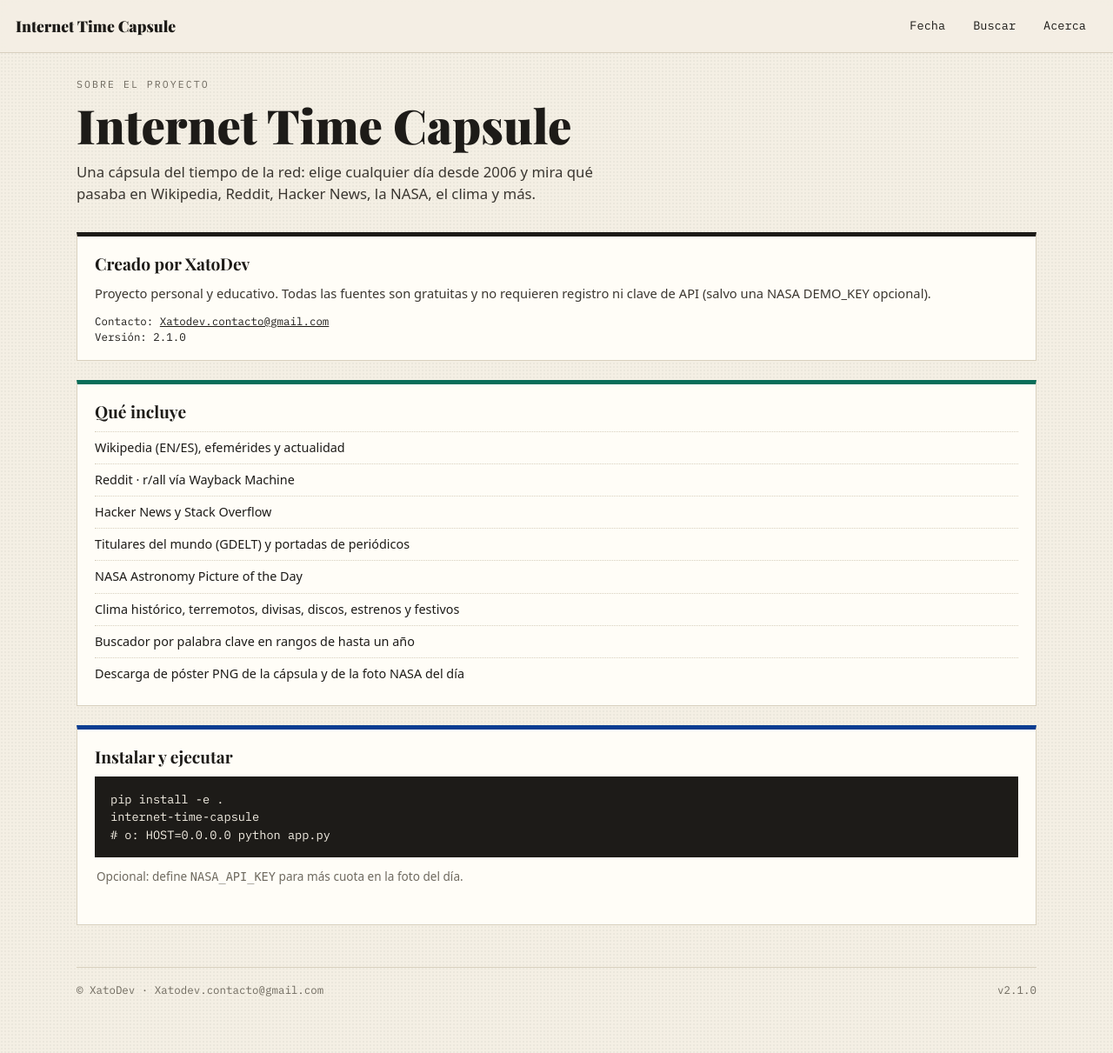
After one commit to XatoDevelopment/internet-time-capsule, a Flask app: page /acerca in a window 1280 px wide. The commit adds this page. Shown: the whole page at 87% size. Run offline with Flask 3, Linux system fonts and the light colour scheme.

Commit message:
Initial commit: Internet Time Capsule v2.1 by XatoDev

```diff
--- a/app.py
+++ b/app.py
@@ -1,3 +1,4 @@
+"""Internet Time Capsule — creado por XatoDev (Xatodev.contacto@gmail.com)."""
 import os
 from datetime import date, timedelta
 from urllib.parse import urlparse
@@ -21,7 +22,16 @@
 MESES = ["enero", "febrero", "marzo", "abril", "mayo", "junio", "julio",
          "agosto", "septiembre", "octubre", "noviembre", "diciembre"]
 
-app = Flask(__name__)
+AUTHOR = "XatoDev"
+AUTHOR_EMAIL = "Xatodev.contacto@gmail.com"
+VERSION = "2.1.0"
+
+_ROOT = os.path.dirname(os.path.abspath(__file__))
+app = Flask(
+    __name__,
+    template_folder=os.path.join(_ROOT, "templates"),
+    static_folder=os.path.join(_ROOT, "static"),
+)
 cache.init()
 
 
@@ -52,6 +62,15 @@
     return d
 
 
+@app.context_processor
+def inject_meta():
+    return {
+        "author": AUTHOR,
+        "author_email": AUTHOR_EMAIL,
+        "version": VERSION,
+    }
+
+
 @app.route("/")
 def index():
     hoy = date.today()
@@ -73,6 +92,11 @@
         min=MIN_DATE.isoformat(),
         max=hoy.isoformat(),
     )
+
+
+@app.route("/acerca")
+def acerca():
+    return render_template("acerca.html")
 
 
 @app.route("/capsula/<fecha>")
@@ -117,11 +141,14 @@
         desde, hasta = hasta, desde
     if (hasta - desde).days > 366:
         return jsonify({"error": "El rango máximo es de un año."}), 400
+    fuentes = busqueda.buscar(q, desde, hasta, idioma)
+    total = sum(f.get("total", len(f.get("items") or [])) for f in fuentes.values() if not f.get("omitido"))
     return jsonify({
         "q": q,
         "desde": desde.isoformat(),
         "hasta": hasta.isoformat(),
-        "fuentes": busqueda.buscar(q, desde, hasta, idioma),
+        "total": total,
+        "fuentes": fuentes,
     })
 
 
@@ -155,13 +182,36 @@
     )
 
 
+@app.route("/share/<fecha>/apod.png")
+def share_apod(fecha):
+    """Descarga solo la foto NASA del día en formato vertical (stories)."""
+    d = parse_fecha(fecha)
+    datos = orquestador.get_source("apod", d)
+    buf = imagen.render_apod(datos)
+    if buf is None:
+        abort(404, "No hay imagen APOD disponible para esta fecha.")
+    return send_file(
+        buf,
+        mimetype="image/png",
+        as_attachment=request.args.get("descargar") == "1",
+        download_name=f"nasa-apod-{d.isoformat()}.png",
+    )
+
+
 @app.route("/health")
 def health():
-    return "ok"
+    return jsonify({"status": "ok", "version": VERSION, "author": AUTHOR})
+
+
+def main():
+    """Punto de entrada para `internet-time-capsule` / `itc` tras instalar el paquete."""
+    host = os.environ.get("HOST", "127.0.0.1")
+    port = int(os.environ.get("PORT", 5000))
+    debug = os.environ.get("FLASK_DEBUG", "").lower() in ("1", "true", "yes")
+    print(f"Internet Time Capsule v{VERSION} · por {AUTHOR} <{AUTHOR_EMAIL}>")
+    print(f"→ http://{host}:{port}")
+    app.run(host=host, port=port, debug=debug)
 
 
 if __name__ == "__main__":
-    app.run(
-        host=os.environ.get("HOST", "127.0.0.1"),
-        port=int(os.environ.get("PORT", 5000)),
-    )
+    main()
--- a/services/cliente.py
+++ b/services/cliente.py
@@ -7,7 +7,7 @@
 from urllib3.util.retry import Retry
 
 HEADERS = {
-    "User-Agent": "InternetTimeCapsule/2.0 (proyecto personal, educativo)",
+    "User-Agent": "InternetTimeCapsule/2.1 (XatoDev; Xatodev.contacto@gmail.com)",
     "Accept": "application/json, text/html;q=0.9, */*;q=0.8",
 }
 
--- a/services/imagen.py
+++ b/services/imagen.py
@@ -1,4 +1,7 @@
-"""Genera el póster PNG 1200x1600 en el servidor, con imágenes incluidas."""
+"""Genera el póster PNG 1200x1600 en el servidor, con imágenes incluidas.
+
+v2.1: créditos XatoDev, mejor tipografía, descarga de APOD HD.
+"""
 import os
 from concurrent.futures import ThreadPoolExecutor
 from io import BytesIO
@@ -37,9 +40,9 @@
     if clave not in _fuentes:
         nombre = "DejaVuSans-Bold.ttf" if negrita else "DejaVuSans.ttf"
         rutas = [
-            os.path.join(FUENTES_DIR, nombre),                         # incluida en el proyecto
-            f"/usr/share/fonts/truetype/dejavu/{nombre}",              # Linux
-            "/system/fonts/Roboto-Bold.ttf" if negrita else "/system/fonts/Roboto-Regular.ttf",  # Android/Termux
+            os.path.join(FUENTES_DIR, nombre),
+            f"/usr/share/fonts/truetype/dejavu/{nombre}",
+            "/system/fonts/Roboto-Bold.ttf" if negrita else "/system/fonts/Roboto-Regular.ttf",
         ]
         f = None
         for ruta in rutas:
@@ -55,12 +58,10 @@
 
 
 def _limpio(texto):
-    # Quita emojis, que las fuentes no dibujan bien
     return "".join(c for c in str(texto) if ord(c) < 0x2600)
 
 
 def _envolver(texto, fuente, ancho):
-    """Parte el texto en líneas que caben en 'ancho' píxeles."""
     lineas, actual = [], ""
     for palabra in texto.split():
         prueba = f"{actual} {palabra}".strip()
@@ -82,7 +83,7 @@
     if p.scheme != "https" or p.hostname not in HOSTS_OK:
         return None
     try:
-        r = SESSION.get(url, timeout=10)
+        r = SESSION.get(url, timeout=12)
         if r.status_code != 200:
             return None
         return Image.open(BytesIO(r.content)).convert("RGB")
@@ -97,7 +98,6 @@
     else:
         ImageDraw.Draw(img).rectangle([0, 0, W, alto], fill=TINTA)
 
-    # Degradado oscuro para que el texto se lea sobre la imagen
     velo = Image.new("RGBA", (W, alto), (0, 0, 0, 0))
     dv = ImageDraw.Draw(velo)
     for y in range(alto):
@@ -143,7 +143,7 @@
             cy += 36
         cy += 6
 
-    fin = y + h - 46  # reservado para la fecha al pie
+    fin = y + h - 46
     fc = _fuente(20)
     lineas_c = _envolver(cuerpo, fc, ancho)
     maximo = max(0, int((fin - cy) // 26))
@@ -177,9 +177,59 @@
         _tarjeta(img, x, y, col_w, alto_card, etiqueta, color, datos.get(clave) or {}, fotos.get(clave))
 
     d = ImageDraw.Draw(img)
-    d.text((60, 1556), "internettimecapsule.com", font=_fuente(28, True), fill=VERDE)
+    d.text((60, 1540), "Creado por XatoDev · Xatodev.contacto@gmail.com", font=_fuente(20), fill=GRIS)
+    d.text((60, 1568), "internettimecapsule.com", font=_fuente(24, True), fill=VERDE)
 
     buf = BytesIO()
-    img.save(buf, "PNG")
+    img.save(buf, "PNG", optimize=True)
     buf.seek(0)
     return buf
+
+
+def render_apod(datos_apod):
+    """Genera una imagen vertical atractiva solo con la foto NASA del día."""
+    if not datos_apod or datos_apod.get("error"):
+        return None
+    url = datos_apod.get("imagen") or datos_apod.get("hero")
+    foto = _bajar(url)
+    if foto is None:
+        return None
+
+    # Lienzo 1080x1350 (formato stories / portrait)
+    pw, ph = 1080, 1350
+    canvas = Image.new("RGB", (pw, ph), TINTA)
+    # Foto ocupando la parte superior
+    alto_foto = 900
+    canvas.paste(ImageOps.fit(foto, (pw, alto_foto)), (0, 0))
+
+    # Degradado inferior
+    velo = Image.new("RGBA", (pw, 280), (0, 0, 0, 0))
+    dv = ImageDraw.Draw(velo)
+    for y in range(280):
+        dv.line([(0, y), (pw, y)], fill=(0, 0, 0, int(20 + 200 * y / 280)))
+    zona = canvas.crop((0, alto_foto - 200, pw, alto_foto)).convert("RGBA")
+    zona = Image.alpha_composite(zona, velo.crop((0, 0, pw, 200))).convert("RGB")
+    canvas.paste(zona, (0, alto_foto - 200))
+
+    d = ImageDraw.Draw(canvas)
+    titulo = _limpio(datos_apod.get("titulo", "Astronomy Picture of the Day"))
+    lineas = _envolver(titulo, _fuente(36, True), pw - 80)
+    cy = alto_foto + 24
+    d.text((40, cy), "NASA · FOTO DEL DÍA", font=_fuente(18, True), fill=(120, 180, 255))
+    cy += 36
+    for linea in lineas[:3]:
+        d.text((40, cy), linea, font=_fuente(34, True), fill=(255, 255, 255))
+        cy += 42
+    cita = _limpio(datos_apod.get("cita", ""))[:220]
+    if cita:
+        cy += 8
+        for linea in _envolver(cita, _fuente(20), pw - 80)[:4]:
+            d.text((40, cy), linea, font=_fuente(20), fill=(200, 200, 210))
+            cy += 26
+
+    d.text((40, ph - 48), "Internet Time Capsule · XatoDev", font=_fuente(18), fill=GRIS)
+
+    buf = BytesIO()
+    canvas.save(buf, "PNG", optimize=True)
+    buf.seek(0)
+    return buf
--- a/static/style.css
+++ b/static/style.css
@@ -373,3 +373,72 @@
 }
 .fecha-chip a:hover { background: var(--tinta); color: var(--papel); }
 .fecha-chip { font-family: var(--mono); font-size: 0.78rem; color: var(--gris); white-space: nowrap; }
+
+/* Pie global y acerca */
+.pie-global {
+  margin-top: 48px;
+  padding-top: 16px;
+  border-top: 1px solid var(--linea);
+  display: flex;
+  justify-content: space-between;
+  flex-wrap: wrap;
+  gap: 10px;
+  font-family: var(--mono);
+  font-size: 0.78rem;
+  color: var(--gris);
+}
+.pie-global a { color: var(--tinta); }
+.pie-global strong { color: var(--tinta); }
+
+.menu-descarga {
+  display: flex;
+  flex-wrap: wrap;
+  gap: 10px;
+  justify-content: center;
+}
+
+.atajos-busqueda {
+  display: flex;
+  flex-wrap: wrap;
+  align-items: center;
+  gap: 8px;
+  margin: 0 0 20px;
+}
+.chip-atajo {
+  font-family: var(--mono);
+  font-size: 0.78rem;
+  padding: 6px 12px;
+  background: var(--tarjeta);
+  border: 1px solid var(--linea);
+  color: var(--tinta);
+  cursor: pointer;
+}
+.chip-atajo:hover { border-color: var(--tinta); background: #fff; }
+
+.resumen-busqueda {
+  font-family: var(--mono);
+  font-size: 0.9rem;
+  padding: 12px 16px;
+  background: var(--tarjeta);
+  border: 1px solid var(--linea);
+  margin-bottom: 18px;
+  color: var(--tinta);
+}
+
+.cargando { animation: pulso 1.2s ease-in-out infinite; }
+@keyframes pulso {
+  0%, 100% { opacity: 1; }
+  50% { opacity: 0.45; }
+}
+
+.codigo {
+  font-family: var(--mono);
+  font-size: 0.85rem;
+  background: #1d1b18;
+  color: #f4efe4;
+  padding: 16px 18px;
+  overflow-x: auto;
+  margin: 8px 0 0;
+  line-height: 1.5;
+}
+.codigo code { font-family: inherit; }
--- a/templates/_nav.html
+++ b/templates/_nav.html
@@ -3,5 +3,6 @@
   <nav class="nav-links">
     <a href="/">Fecha</a>
     <a href="/buscar">Buscar</a>
+    <a href="/acerca">Acerca</a>
   </nav>
 </header>
--- /dev/null
+++ b/templates/acerca.html
@@ -0,0 +1,58 @@
+<!doctype html>
+<html lang="es">
+<head>
+  <meta charset="utf-8">
+  <meta name="viewport" content="width=device-width, initial-scale=1">
+  <meta name="description" content="Internet Time Capsule — creado por XatoDev. Archivo gratuito de internet desde 2006.">
+  <title>Acerca · Internet Time Capsule</title>
+  <link rel="preconnect" href="https://fonts.googleapis.com">
+  <link href="https://fonts.googleapis.com/css2?family=Playfair+Display:wght@700;900&family=IBM+Plex+Mono:wght@400;600&display=swap" rel="stylesheet">
+  <link rel="stylesheet" href="{{ url_for('static', filename='style.css') }}">
+</head>
+<body>
+  {% include '_nav.html' %}
+  <main class="pagina">
+    <header class="cabecera-seccion">
+      <p class="kicker">Sobre el proyecto</p>
+      <h1 class="titulo-seccion">Internet Time Capsule</h1>
+      <p class="bajada">Una cápsula del tiempo de la red: elige cualquier día desde 2006 y mira qué pasaba en Wikipedia, Reddit, Hacker News, la NASA, el clima y más.</p>
+    </header>
+
+    <section class="grupo" style="--color:#1d1b18; margin-bottom: 22px;">
+      <h2 class="grupo-titulo">Creado por {{ author }}</h2>
+      <p class="cita">Proyecto personal y educativo. Todas las fuentes son gratuitas y no requieren registro ni clave de API (salvo una NASA DEMO_KEY opcional).</p>
+      <p class="extra" style="margin-top:12px">
+        Contacto: <a href="mailto:{{ author_email }}">{{ author_email }}</a><br>
+        Versión: {{ version }}
+      </p>
+    </section>
+
+    <section class="grupo" style="--color:#0a6e5a; margin-bottom: 22px;">
+      <h2 class="grupo-titulo">Qué incluye</h2>
+      <ul class="lista">
+        <li><span>Wikipedia (EN/ES), efemérides y actualidad</span></li>
+        <li><span>Reddit · r/all vía Wayback Machine</span></li>
+        <li><span>Hacker News y Stack Overflow</span></li>
+        <li><span>Titulares del mundo (GDELT) y portadas de periódicos</span></li>
+        <li><span>NASA Astronomy Picture of the Day</span></li>
+        <li><span>Clima histórico, terremotos, divisas, discos, estrenos y festivos</span></li>
+        <li><span>Buscador por palabra clave en rangos de hasta un año</span></li>
+        <li><span>Descarga de póster PNG de la cápsula y de la foto NASA del día</span></li>
+      </ul>
+    </section>
+
+    <section class="grupo" style="--color:#0b3d91;">
+      <h2 class="grupo-titulo">Instalar y ejecutar</h2>
+      <pre class="codigo">pip install -e .
+internet-time-capsule
+# o: HOST=0.0.0.0 python app.py</pre>
+      <p class="ayuda" style="margin-top:12px">Opcional: define <code>NASA_API_KEY</code> para más cuota en la foto del día.</p>
+    </section>
+
+    <footer class="pie-global">
+      <span>© {{ author }} · {{ author_email }}</span>
+      <span>v{{ version }}</span>
+    </footer>
+  </main>
+</body>
+</html>
```
Also changed, not shown: REDDIT_POST.md (added, +64 -0 lines), pyproject.toml (added, +53 -0 lines), requirements.txt (+4 -4 lines), services/busqueda.py (+103 -30 lines), templates/buscar.html (+38 -7 lines), templates/capsule.html (+19 -6 lines), templates/index.html (+11 -5 lines), README.md, 2 other files.
